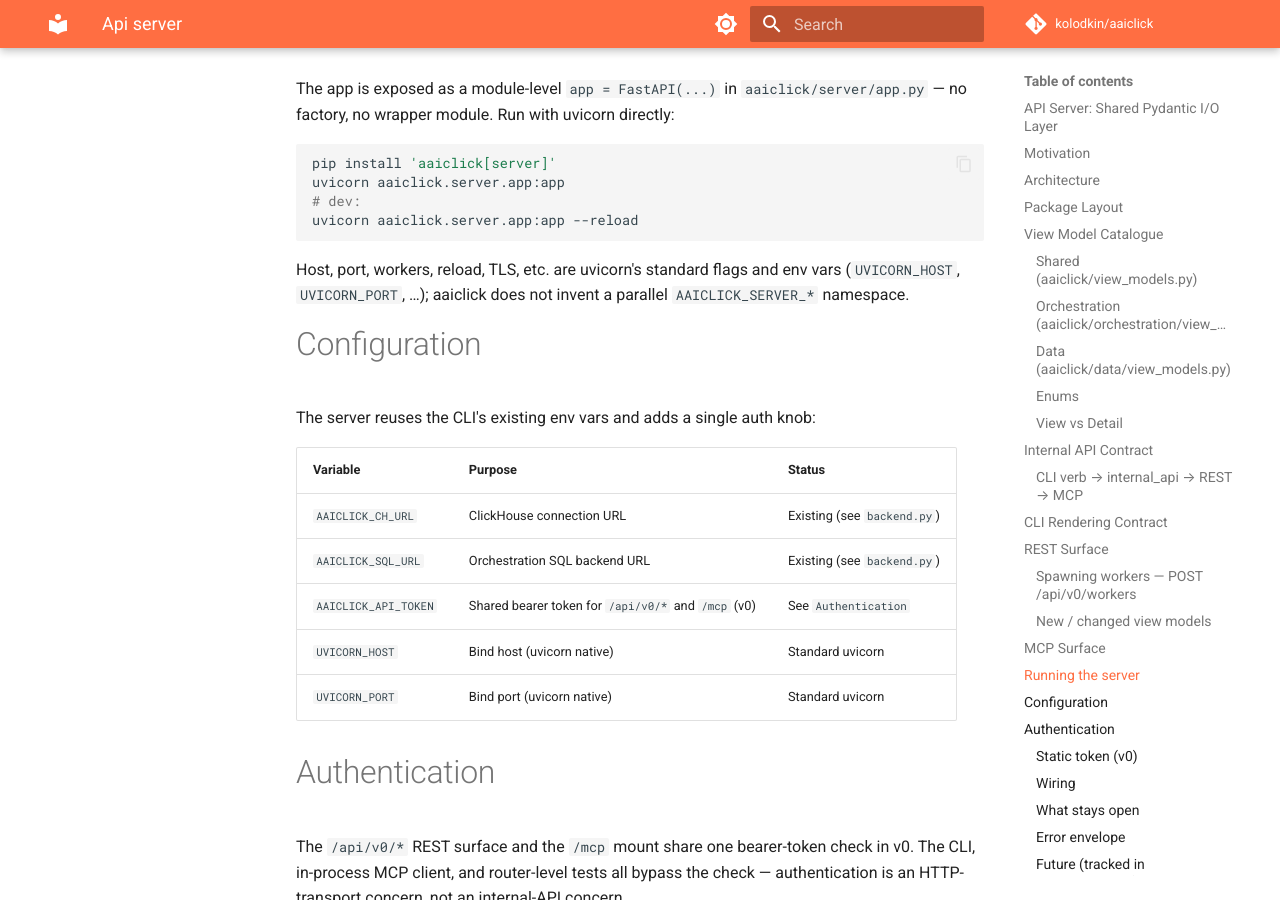
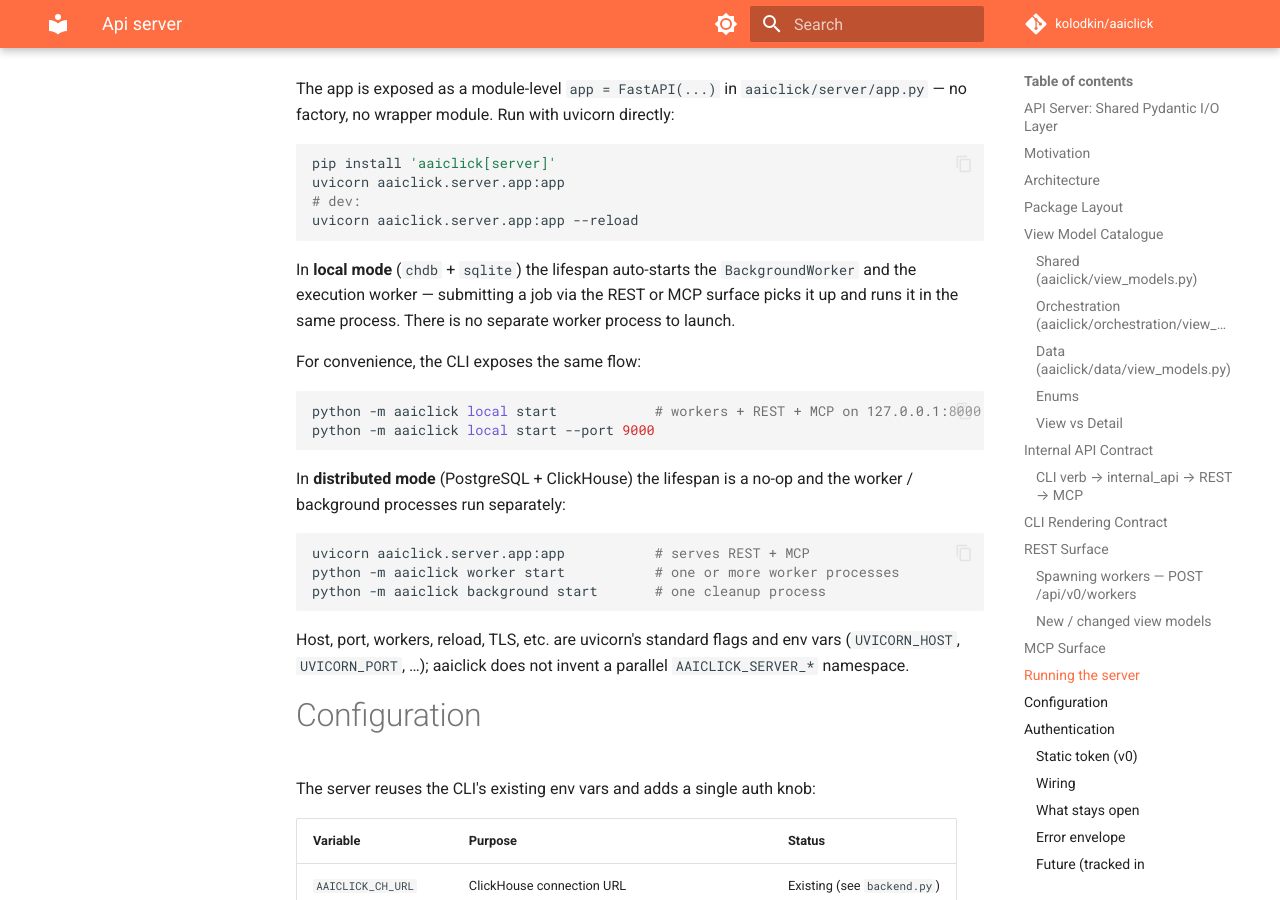
Before and after one commit to kolodkin/aaiclick, an MkDocs documentation site: the page built from docs/api_server.md, in a window 1280 px wide and 900 px high, scrolled down 10164 px. Built offline with MkDocs 1.6.1 and Material for MkDocs 9.7.7, drawn with Linux system fonts in a browser that asks for light colours; comment, search, counter and statistics services are not loaded.

Commit message:
[feature, cleanup]: rewrite local start to launch uvicorn
- start_local() now drives uvicorn against aaiclick.server.app:app.
  The lifespan (Phase 2) handles BackgroundWorker + execution worker
  via local_runtime(), so the CLI verb is a thin process-lifecycle
  wrapper.
- Drop --max-tasks from `local start` argparse — uvicorn owns lifecycle;
  the flag was a CLI-only test affordance with no remaining mapping.
- Add --host / --port flags (default 127.0.0.1:8000).
- Update docs/api_server.md and docs/orchestration.md to describe the
  new behaviour and the lifespan-driven worker startup.
- Drop unused setup-related imports from cli.py (auto-setup now lives
  in local_runtime()).

````diff
--- a/docs/api_server.md
+++ b/docs/api_server.md
@@ -414,6 +414,27 @@ uvicorn aaiclick.server.app:app
 uvicorn aaiclick.server.app:app --reload
 ```
 
+In **local mode** (`chdb` + `sqlite`) the lifespan auto-starts the
+`BackgroundWorker` and the execution worker — submitting a job via
+the REST or MCP surface picks it up and runs it in the same process.
+There is no separate worker process to launch.
+
+For convenience, the CLI exposes the same flow:
+
+```bash
+python -m aaiclick local start            # workers + REST + MCP on 127.0.0.1:8000
+python -m aaiclick local start --port 9000
+```
+
+In **distributed mode** (PostgreSQL + ClickHouse) the lifespan is a
+no-op and the worker / background processes run separately:
+
+```bash
+uvicorn aaiclick.server.app:app           # serves REST + MCP
+python -m aaiclick worker start           # one or more worker processes
+python -m aaiclick background start       # one cleanup process
+```
+
 Host, port, workers, reload, TLS, etc. are uvicorn's standard flags and
 env vars (`UVICORN_HOST`, `UVICORN_PORT`, …); aaiclick does not invent a
 parallel `AAICLICK_SERVER_*` namespace.
````
Also changed, not shown: docs/orchestration.md (+4 -2 lines), 2 other files.
